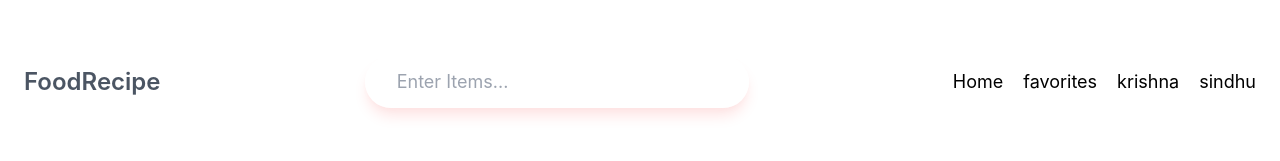
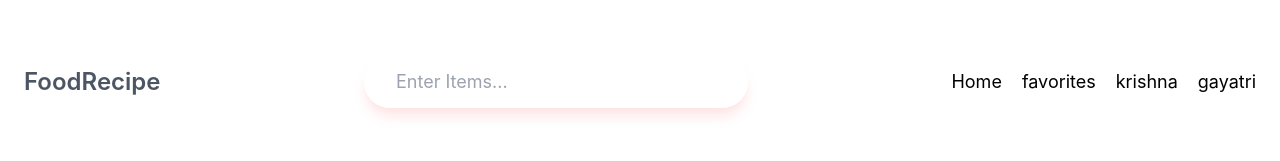
Before and after one commit to krishnaveni755/krishna-food-recipe, a React (Create React App) app: page / in a window 1280 px wide. Shown: the top 161 px of the page. Built offline with nearby package versions, Linux system fonts and the light colour scheme.

Commit message:
chaged to gayatri

```diff
--- a/src/components/navbar/index.jsx
+++ b/src/components/navbar/index.jsx
@@ -54,7 +54,7 @@ export default function Navbar() {
             to={"/krishna"}
             className="text-black hover:text-gray-700 duration-300"
           >
-            sindhu
+            gayatri
           </NavLink>
         </li>
       </ul>
```
